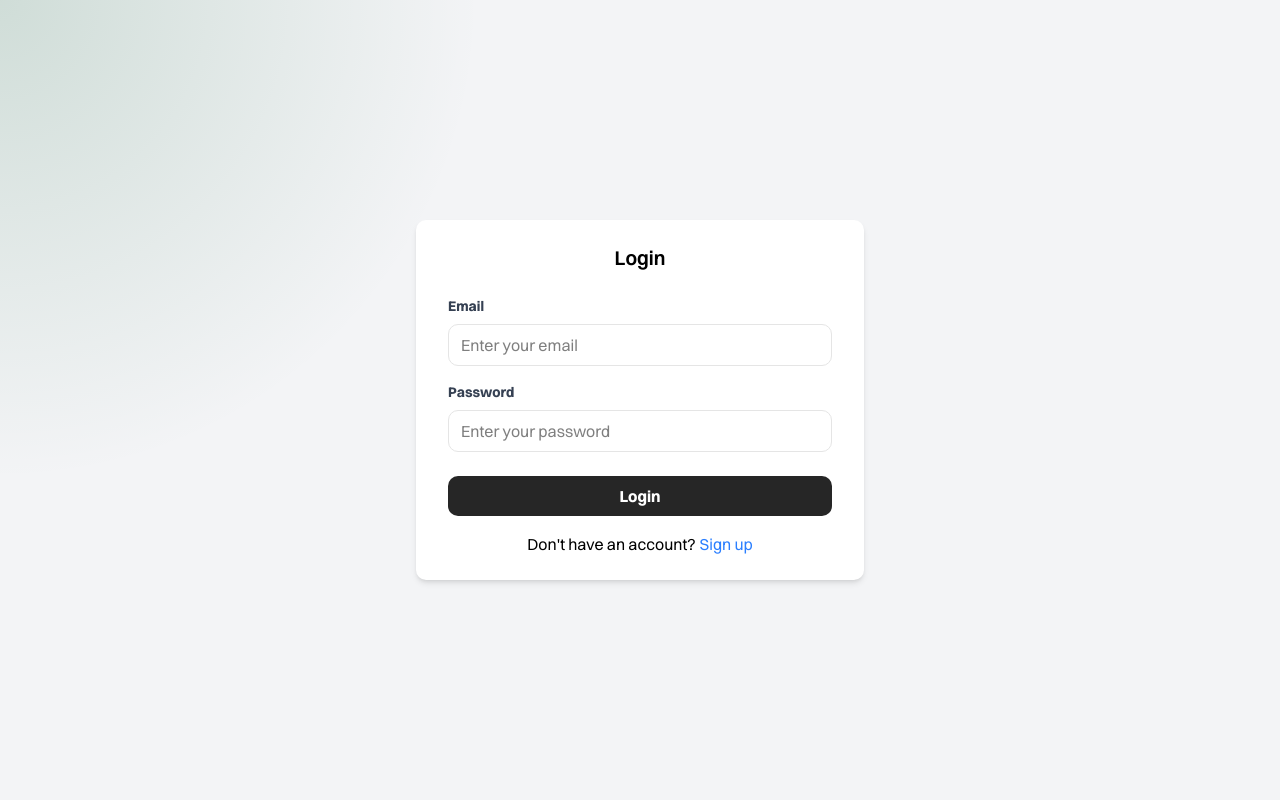
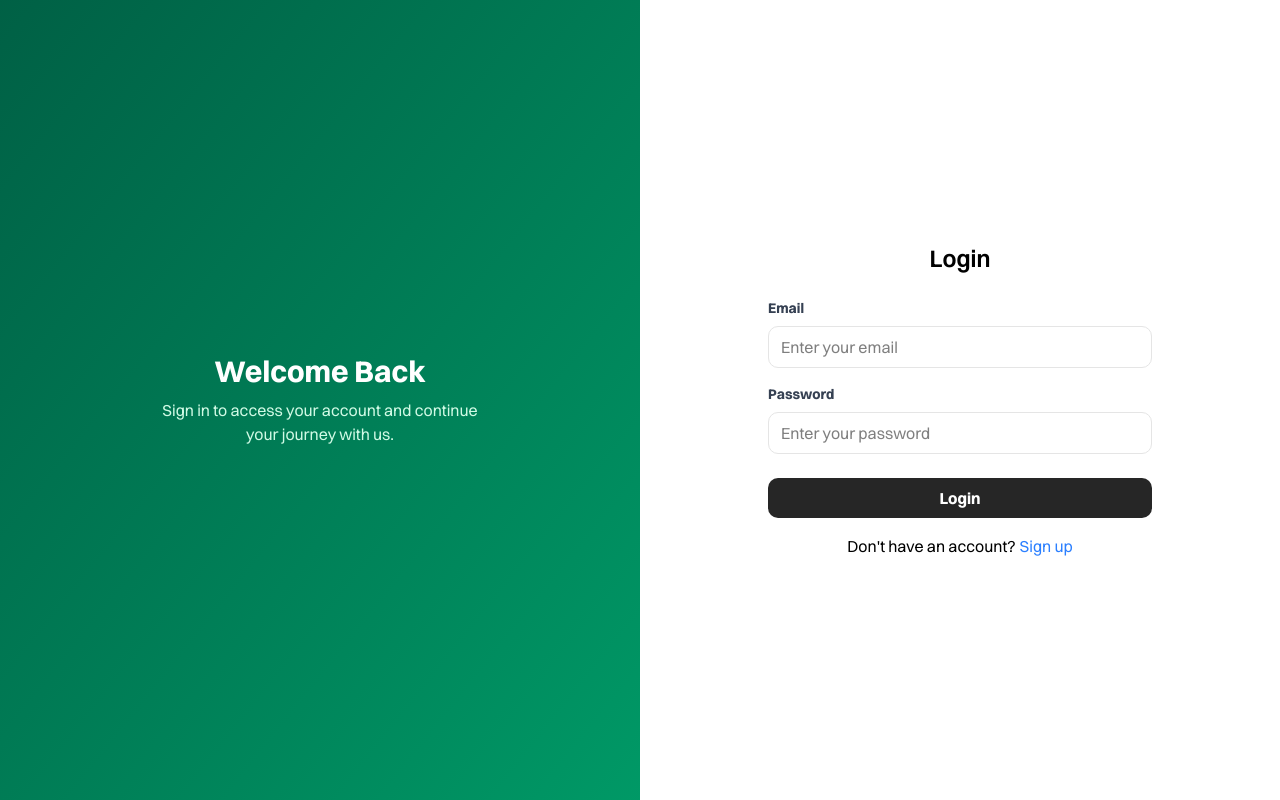
Before and after one commit to athkdev/model0-ui, a Next.js app: page /login in a window 1280 px wide. Built offline with nearby package versions, Linux system fonts and the light colour scheme; no server answers.

Commit message:
feat: revamp login and sign up

```diff
--- a/src/app/login/page.tsx
+++ b/src/app/login/page.tsx
@@ -6,6 +6,7 @@ import axios from "axios";
 import { useRouter } from "next/navigation";
 import Link from "next/link";
 import Cookies from "js-cookie";
+import Image from "next/image";
 
 export default function Login() {
   const router = useRouter();
@@ -58,21 +59,51 @@ export default function Login() {
 
   return (
     <div
-      className="text-black flex items-center justify-center min-h-screen bg-gray-100 relative overflow-hidden"
-      onMouseMove={handleMouseMove}
+      className="text-black min-h-screen w-full bg-gray-100 relative overflow-hidden"
       ref={containerRef}
     >
       <div
         className="absolute inset-0 pointer-events-none"
         style={gradientStyle}
       ></div>
-      <div className="w-full max-w-md relative z-10">
+
+      {/* Main Container - Split Layout (Full Page) */}
+      <div className="flex flex-col md:flex-row h-screen w-full">
+        {/* Left Side - Image */}
+        <div className="md:w-1/2 bg-neutral-800 relative h-64 md:h-full">
+          {/* Placeholder image - replace with your actual image */}
+          <div className="absolute inset-0 flex items-center justify-center bg-gradient-to-br from-emerald-800 to-emerald-600">
+            {/* You can use Next's Image component for optimized images */}
+            {/* <Image
+              src="/your-image-path.jpg"
+              alt="Login image"
+              fill
+              style={{ objectFit: "cover" }}
+              priority
+            /> */}
+
+            {/* Placeholder content until you add your image */}
+            <div className="text-center p-6">
+              <h1 className="text-3xl font-bold text-white mb-2">
+                Welcome Back
+              </h1>
+              <p className="text-emerald-100 max-w-xs mx-auto">
+                Sign in to access your account and continue your journey with
+                us.
+              </p>
+            </div>
+          </div>
+        </div>
+
+        {/* Right Side - Login Form */}
+        <div className="md:w-1/2 bg-white flex items-center justify-center">
+          <div className="w-full max-w-md px-8 py-12">
             <div
-          className={`bg-white shadow-md rounded-lg px-8 py-6 transition ${
-            isFormFocused ? "scale-105" : "border-gray-300"
+              className={`transition-transform duration-300 ${
+                isFormFocused ? "scale-105" : ""
               }`}
             >
-          <h2 className="text-xl font-semibold text-center mb-6">Login</h2>
+              <h2 className="text-2xl font-semibold text-center mb-6">Login</h2>
               <form
                 onSubmit={(e) => {
                   e.preventDefault();
@@ -136,5 +167,7 @@ export default function Login() {
             </div>
           </div>
         </div>
+      </div>
+    </div>
   );
 }
--- a/src/app/signup/page.tsx
+++ b/src/app/signup/page.tsx
@@ -5,6 +5,7 @@ import { useState, useRef } from "react";
 import { useRouter } from "next/navigation";
 import Link from "next/link";
 import axios from "axios";
+import Image from "next/image";
 
 export default function SignUp() {
   const router = useRouter();
@@ -114,21 +115,47 @@ export default function SignUp() {
 
   return (
     <div
-      className="flex items-center justify-center min-h-screen bg-gray-100 relative overflow-hidden"
-      onMouseMove={handleMouseMove}
+      className="text-black min-h-screen w-full bg-gray-100 relative overflow-hidden"
       ref={containerRef}
     >
       <div
         className="absolute inset-0 pointer-events-none"
         style={gradientStyle}
       ></div>
-      <div className="w-full max-w-md relative z-10">
+
+      {/* Main Container - Split Layout (Full Page) */}
+      <div className="flex flex-col md:flex-row h-screen w-full">
+
+        {/* Left Side - Image */}
+        <div className="md:w-1/2 bg-neutral-800 relative h-64 md:h-full">
+          {/* Placeholder image - replace with your actual image */}
+          <div className="absolute inset-0 flex items-center justify-center bg-gradient-to-br from-emerald-800 to-emerald-600">
+            {/* You can use Next's Image component for optimized images */}
+            {/* <Image
+              src="/your-image-path.jpg"
+              alt="Signup image"
+              fill
+              style={{ objectFit: "cover" }}
+              priority
+            /> */}
+
+            {/* Placeholder content until you add your image */}
+            <div className="text-center p-6">
+              <h1 className="text-3xl font-bold text-white mb-2">Join Us Today</h1>
+              <p className="text-emerald-100 max-w-xs mx-auto">Create an account to get started and access all our features.</p>
+            </div>
+          </div>
+        </div>
+
+        {/* Right Side - Signup Form */}
+        <div className="md:w-1/2 bg-white flex items-center justify-center">
+          <div className="w-full max-w-md px-8 py-12">
             <div
-          className={`bg-white shadow-md rounded-lg px-8 py-6 transition ${
-            isFormFocused ? "scale-105" : "border-gray-300"
+              className={`transition-transform duration-300 ${
+                isFormFocused ? "scale-105" : ""
               }`}
             >
-          <h2 className="text-xl font-semibold text-center mb-6">Sign Up</h2>
+              <h2 className="text-2xl font-semibold text-center mb-6">Sign Up</h2>
 
               {error && (
                 <div className="mb-4 p-3 bg-red-100 text-red-700 rounded-lg">
@@ -223,5 +250,7 @@ export default function SignUp() {
             </div>
           </div>
         </div>
+      </div>
+    </div>
   );
 }
```
Lines whose indentation alone changed are shown as unchanged.
